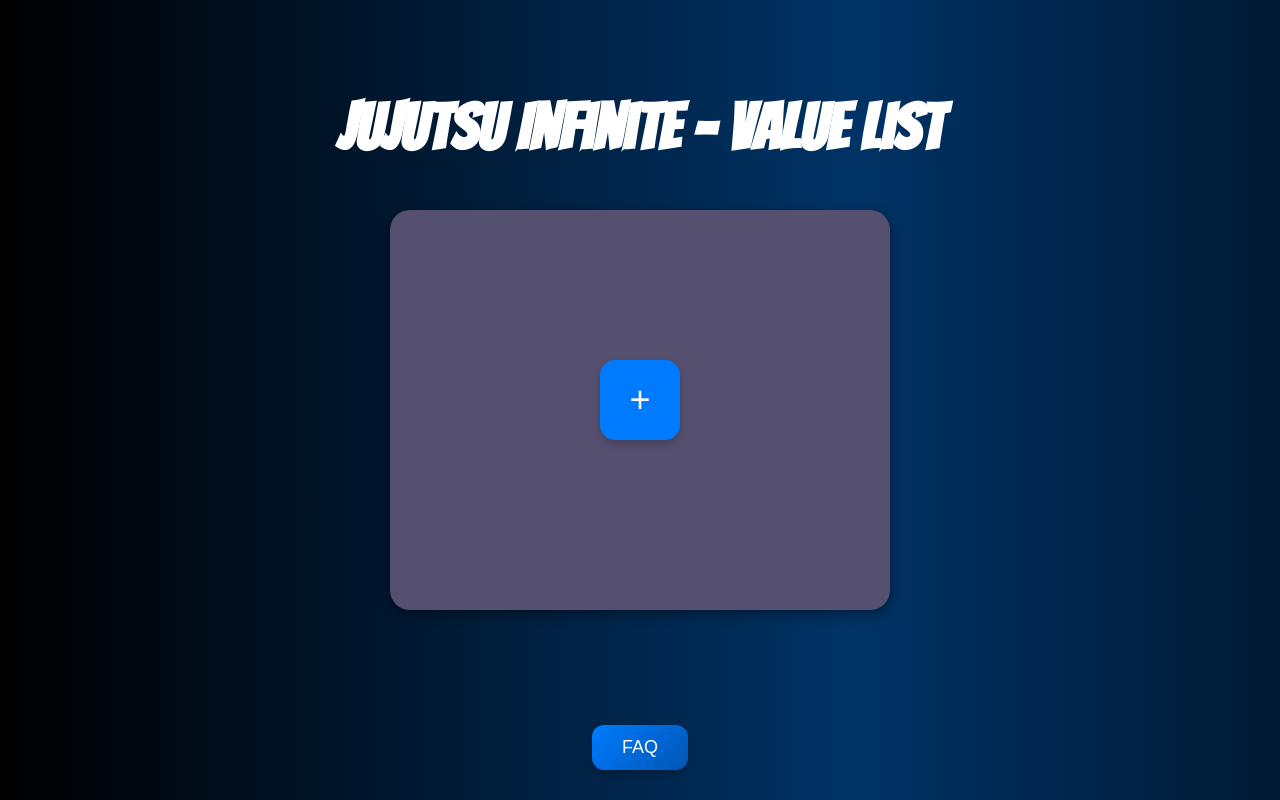
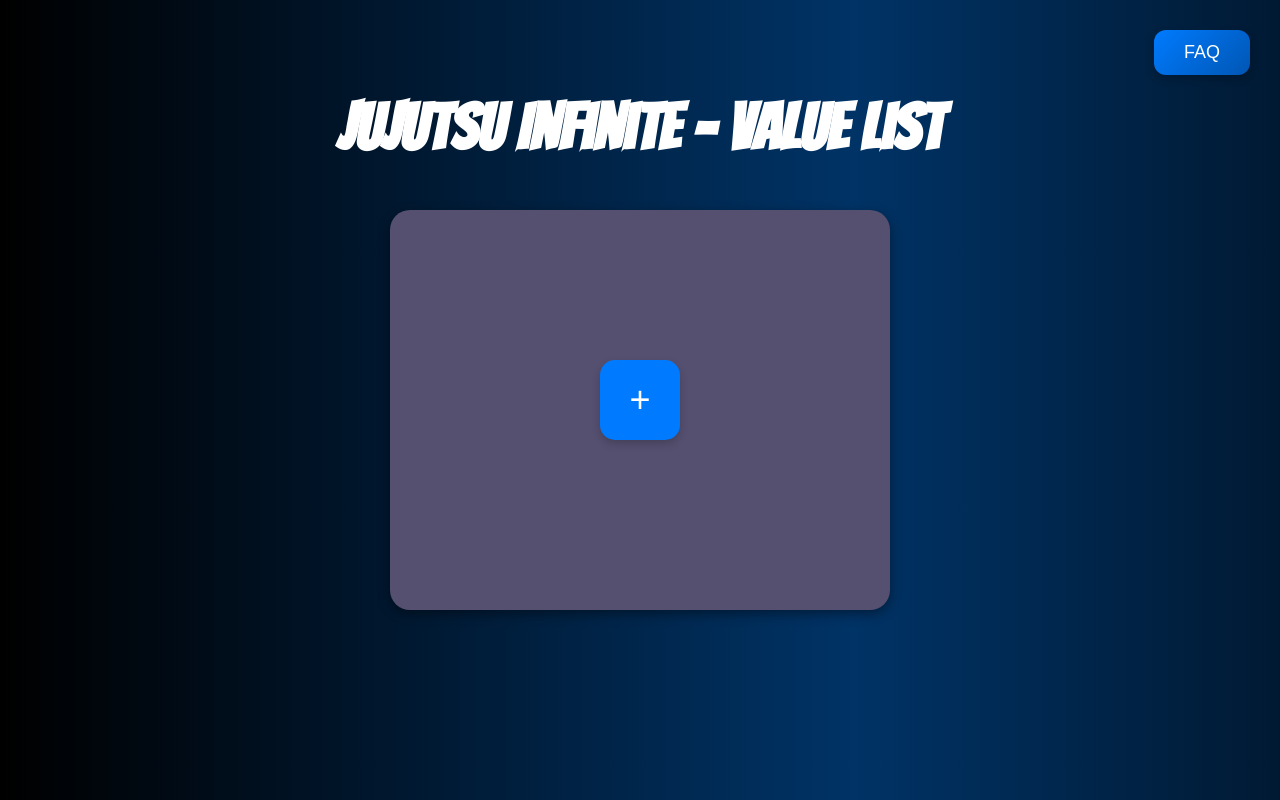
Before and after one commit to shrxxx/ValueListJJI, a plain HTML site: page index.html in a window 1280 px wide. Drawn offline with Linux system fonts and the light colour scheme.

Commit message:
Update style.css

```diff
--- a/style.css
+++ b/style.css
@@ -13,6 +13,27 @@ body {
     position: relative;
     overflow-x: hidden;
 }
+
+::-webkit-scrollbar {
+    width: 10px;
+}
+::-webkit-scrollbar-track {
+    background: #2c2c2c;
+    border-radius: 50px;
+    margin-block: .5em;
+}
+
+::-webkit-scrollbar-thumb {
+    background-color: gray !important;
+    border-radius: 50px;
+}
+
+::-webkit-scrollbar-thumb:hover {
+
+    background-color: rgb(117, 110, 110) !important;
+    border-radius: 50px;
+}
+
 
 @keyframes waveAnimation {
     0% { background-position: 0% 0%; }
@@ -158,7 +179,7 @@ button:hover {
 
 .item {
     width: 100px;
-    height: 150px;
+    height: 140px;
     border: 1px solid #555;
     border-radius: 5px;
     cursor: pointer;
@@ -235,8 +256,9 @@ button:hover {
 }
 
 .faq-link {
-    position: absolute;
-    bottom: 30px;
+    position: fixed;
+    top: 30px;
+    right: 30px;
     background-color: #007bff;
     color: white;
     padding: 12px 30px;
```
